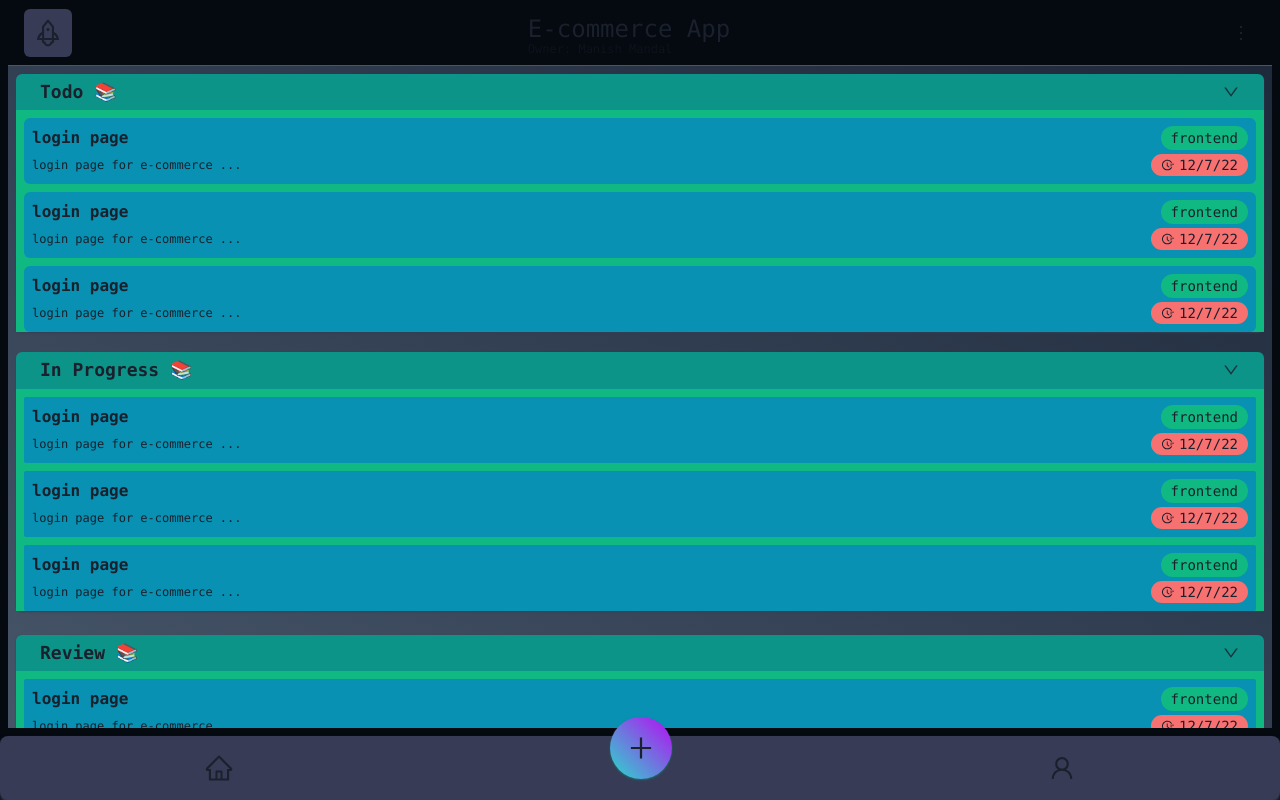
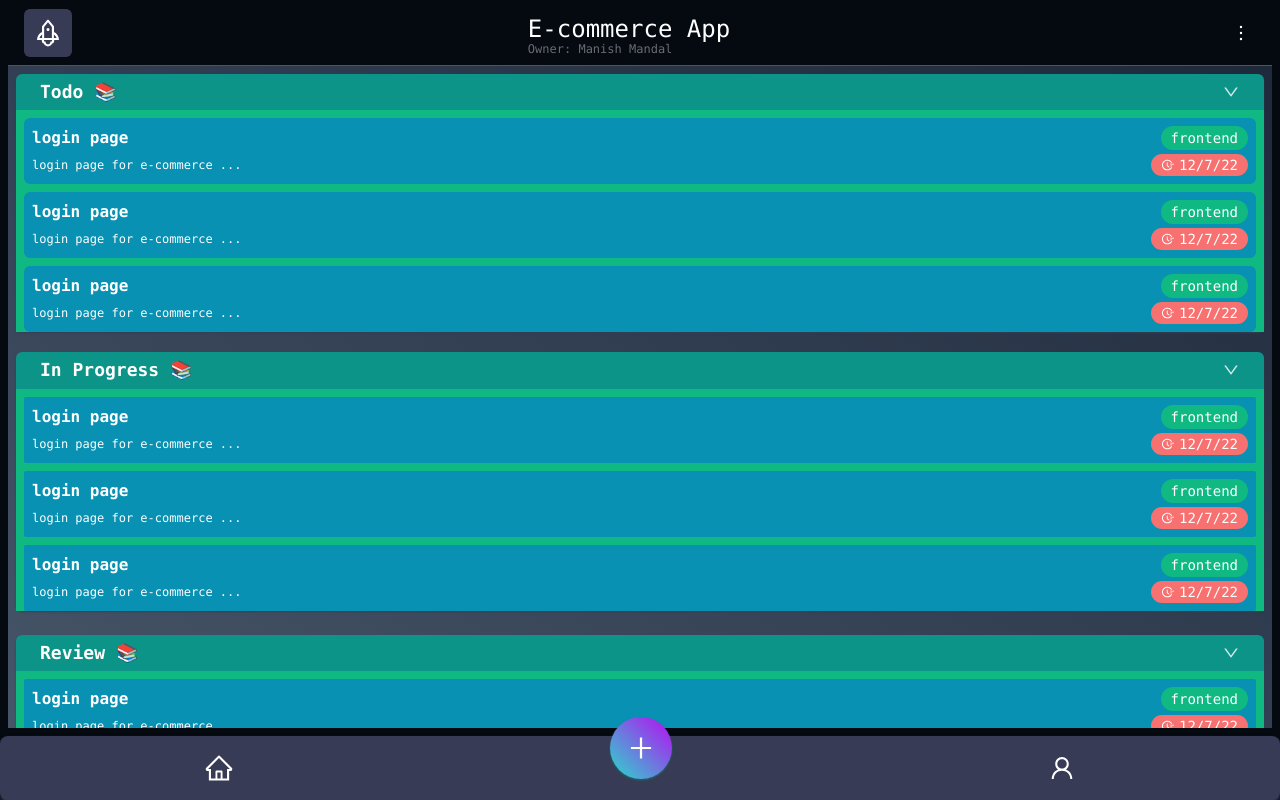
Before and after one commit to manishMandal02/task-app-frontend, a React (Vite) app: page /project/1 in a window 1280 px wide. Built offline with nearby package versions, Linux system fonts and the light colour scheme.

Commit message:
added color in app.css

```diff
--- a/src/App.css
+++ b/src/App.css
@@ -1,4 +1,4 @@
-@import url('https://fonts.googleapis.com/css2?family=Poppins:ital,wght@0,300;0,400;0,500;0,600;0,700;0,800;0,900;1,600&display=swap');
+@import url("https://fonts.googleapis.com/css2?family=Poppins:ital,wght@0,300;0,400;0,500;0,600;0,700;0,800;0,900;1,600&display=swap");
 
 @tailwind base;
 @tailwind components;
@@ -16,9 +16,10 @@ body {
 
 .App {
   text-align: center;
-  background-color: 'red';
+  background-color: "red";
   height: 100vh;
   width: 100vw;
+  color: white;
 }
 
 .App-logo {
@@ -27,7 +28,7 @@ body {
 }
 .Container {
   flex: 1;
-  background-color: 'red';
+  background-color: "red";
   /* width: '100%'; */
   height: 300;
 }
@@ -46,7 +47,7 @@ body {
   align-items: center;
   justify-content: center;
   font-size: calc(10px + 2vmin);
-  color: white;
+  /* color: white; */
 }
 
 .App-link {
```
Also changed, not shown: 1 other file (tests, documents, lock files or other folders).
